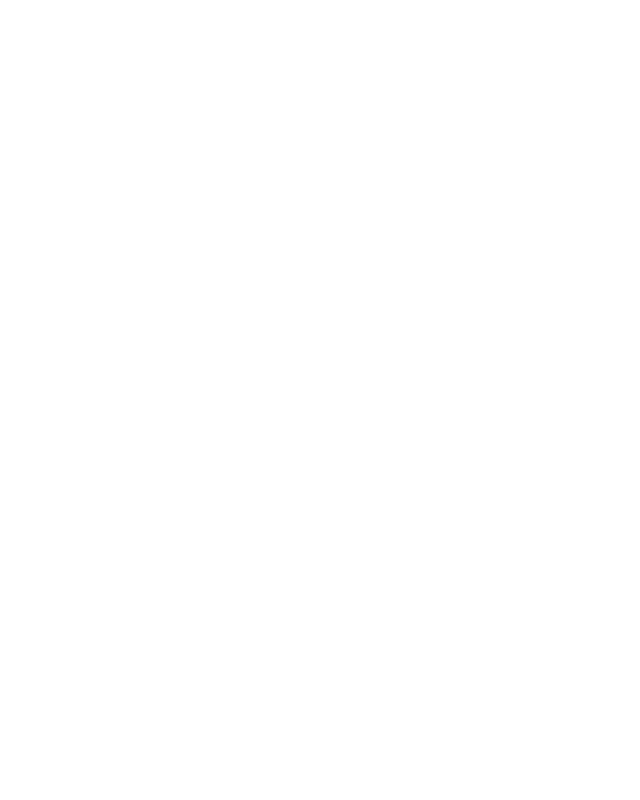
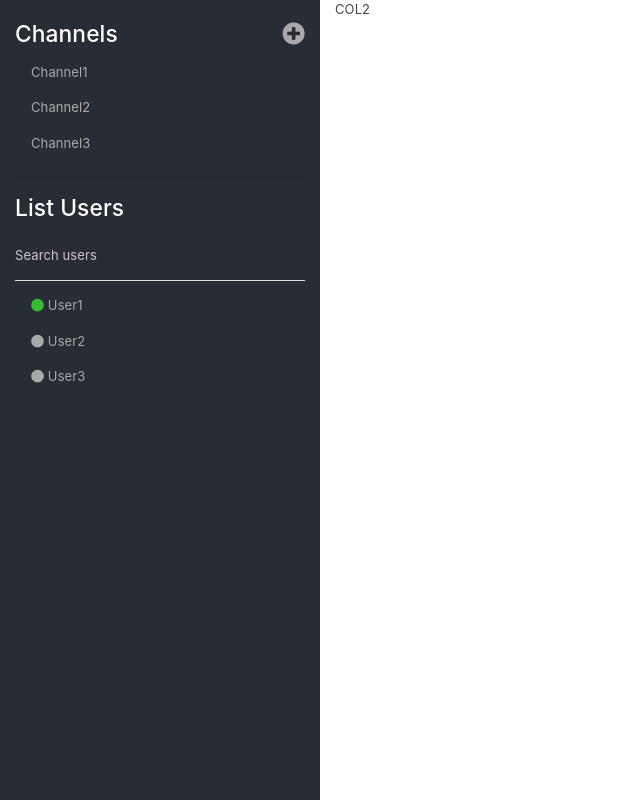
Before and after one commit to wilsalas/TestCondorLabs, a React (Create React App) app in the folder client/: page /home in a window 1280 px wide. Shown: the whole page, without its empty margins (0-640 px from the left). Built offline with nearby package versions, Linux system fonts and the light colour scheme.

Commit message:
seconds commit

```diff
--- a/client/src/components/app/App.js
+++ b/client/src/components/app/App.js
@@ -7,6 +7,7 @@ class App extends Component {
   render() {
     return (
       <div className="L_R">
+        {this.props.fakeAuth('public')}
         <Form title="Login" handleEvent={UserEvent.FormLogin.bind(this)} path={{ uri: "/register", text: "Create an account" }}></Form>
       </div>
     );
--- /dev/null
+++ b/client/src/components/home/Home.js
@@ -0,0 +1,48 @@
+import React, { Component } from 'react';
+import { Container, Col, Row, Nav, NavItem, NavLink, Input } from 'reactstrap';
+import styles from './Home.module.css';
+
+class Home extends Component {
+    render() {
+        return (
+            <Container fluid>
+                <Row >
+                    <Col md={3} className={`text-white ${styles.menubar}`} >
+                        <br />
+                        <h3>Channels  <a href="/" className="float-right"><i className="fas fa-plus-circle"></i></a> </h3>
+                        <Nav vertical>
+                            <NavItem>
+                                <NavLink href="#">Channel1</NavLink>
+                            </NavItem>
+                            <NavItem>
+                                <NavLink href="#">Channel2</NavLink>
+                            </NavItem>
+                            <NavItem>
+                                <NavLink href="#">Channel3</NavLink>
+                            </NavItem>
+                        </Nav>
+                        <hr />
+                        <h3>List Users</h3>
+                        <Input
+                            className="float-right"
+                            type="search"
+                            name="searchusers"
+                            placeholder="Search users"
+                        />
+                        <br /><br /><br />
+                        <Nav vertical>
+                            <NavLink href="#"><i className={`fas fa-circle ${styles.userActive}`}></i> User1</NavLink>
+                            <NavLink href="#"><i className="fas fa-circle"></i> User2</NavLink>
+                            <NavLink href="#"><i className="fas fa-circle"></i> User3</NavLink>
+                        </Nav>
+                    </Col>
+                    <Col md={9}>
+                        COL2
+                    </Col>
+                </Row>
+            </Container>
+        );
+    }
+}
+
+export default Home;
--- /dev/null
+++ b/client/src/components/home/Home.module.css
@@ -0,0 +1,28 @@
+.menubar {
+    background: #282c34;
+    height: 100vh;
+}
+
+.nav-item:hover {
+    background: gainsboro !important;
+}
+
+input[type=search] {
+    color: #d2c5c5 !important;
+}
+
+input[type=search]::placeholder {
+    color: #d2c5c5;
+}
+
+a {
+    color: darkgrey !important
+}
+
+a:hover {
+    border-bottom: 1px solid darkgrey !important;
+}
+
+.userActive {
+    color: #36bb35
+}
--- a/client/src/components/layouts/Form.js
+++ b/client/src/components/layouts/Form.js
@@ -9,7 +9,7 @@ export default props => (
         <Row>
             <Col md={4} className="offset-md-4">
                 <Card>
-                    <CardHeader><h1><i className="fas fa-user"></i> {props.title} </h1></CardHeader>
+                    <CardHeader><h1><i className="fas fa-user-circle"></i> {props.title} </h1></CardHeader>
                     <CardBody>
                         <Form onSubmit={props.handleEvent}>
                             {props.title !== "Login" &&
--- a/client/src/components/register/Register.js
+++ b/client/src/components/register/Register.js
@@ -6,6 +6,7 @@ class Register extends Component {
   render() {
     return (
       <div className="L_R">
+        {this.props.fakeAuth('public')}
         <Form title="Register" handleEvent={UserEvent.FormRegister.bind(this)} path={{ uri: "/", text: "Go to login" }}></Form>
       </div>
     );
--- a/client/src/components/resources/UserEvent.js
+++ b/client/src/components/resources/UserEvent.js
@@ -3,7 +3,6 @@ import FetchData from './Fetch';
 const FormRegister = e => {
     e.preventDefault();
     let { name, email, password, gender, profile } = e.target;
-
     FetchData('/auth/register', {
         name: name.value,
         email: email.value,
@@ -11,7 +10,7 @@ const FormRegister = e => {
         gender: gender.value,
         profile: profile.value
     }, 'post', data => {
-        console.log(data);
+        alert(data.response);
     });
 }
 
@@ -22,9 +21,13 @@ const FormLogin = e => {
         email: email.value,
         password: password.value
     }, 'post', data => {
-        console.log(data);
+        if (data.status === 200) {
+            localStorage.setItem('fakeAuth', btoa(data.response));
+            window.location.href = "/home";
+        } else {
+            alert(data.response);
+        }
     });
-
 }
 
 
--- a/client/src/index.css
+++ b/client/src/index.css
@@ -11,8 +11,8 @@ code {
 }
 
 .L_R {
+  background-color: #282c34;
   text-align: center;
-  background-color: #282c34;
   min-height: 100vh;
   display: flex;
   flex-direction: column;
--- a/client/src/index.js
+++ b/client/src/index.js
@@ -3,15 +3,40 @@ import ReactDOM from 'react-dom';
 import './index.css';
 import App from './components/app/App';
 import Register from './components/register/Register';
+import Home from './components/home/Home';
 import * as serviceWorker from './serviceWorker';
-import { BrowserRouter as Router, Route } from 'react-router-dom';
+import { BrowserRouter as Router, Route, Redirect, Switch } from 'react-router-dom';
+
+
+/*function authenticated app */
+const Authenticated = (type, session = localStorage.getItem('fakeAuth')) => {
+    return type === 'public' && session !== null ? <Redirect to={'/home'} /> :
+        type === 'private' && session === null ? <Redirect to={'/'} /> :
+            type === 'compare' ? session : null;
+}
+
+/*function logout app */
+const Logout = () => {
+    localStorage.removeItem('fakeAuth');
+    window.location.reload();
+}
+
+/*function render components app */
+const RouteProvider = ({ component: Component, ...objectPath }) => (
+    <Route  {...objectPath} render={props => <Component {...props} fakeAuth={Authenticated} logout={Logout} />} />
+);
+
 
 // Config routes app
 ReactDOM.render(
     <Router>
         <div>
-            <Route exact path="/" component={App}></Route>
-            <Route path="/register" component={Register}></Route>
+            <Switch>
+                <RouteProvider exact path='/' component={App} />
+                <RouteProvider path='/register' component={Register} />
+                <RouteProvider path='/home' component={Home} />
+                <Route render={() => <Redirect to="/" />} />
+            </Switch >
         </div>
     </Router>
     , document.getElementById('root'));
```
